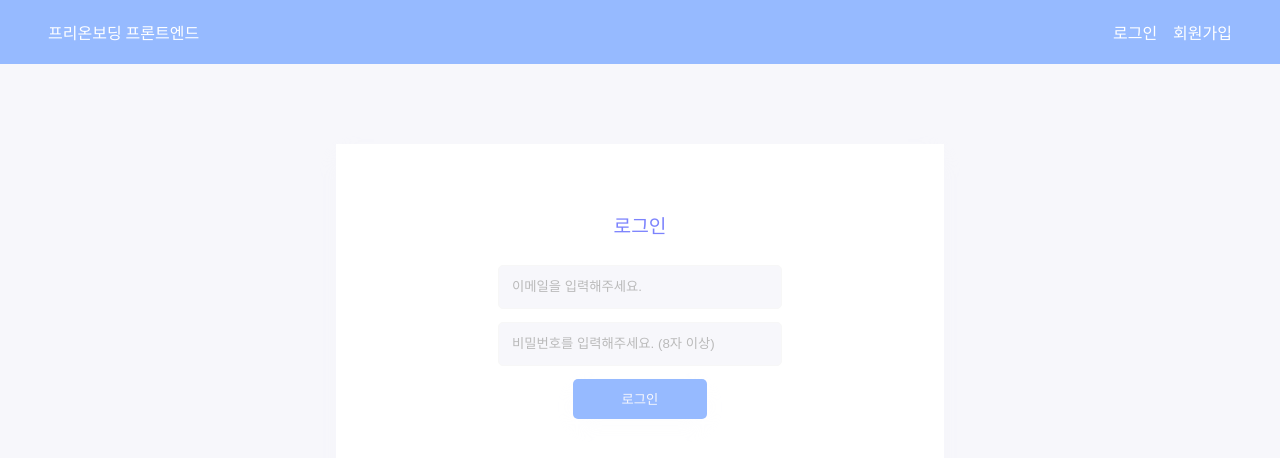
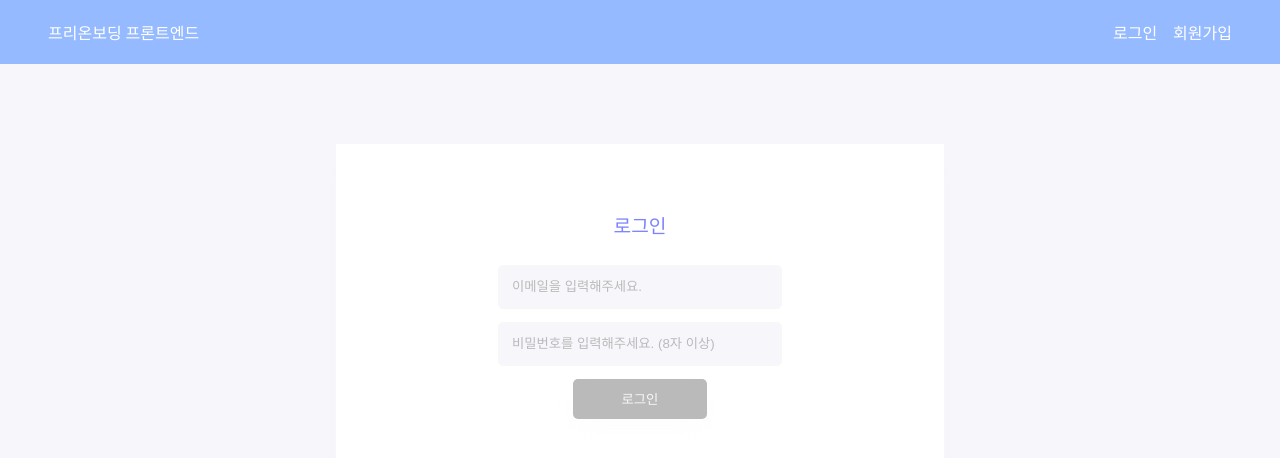
Before and after one commit to YejinHwang-D/wanted-pre-onboarding-frontend, a React (Create React App) app: page /signin in a window 1280 px wide. Shown: the top 458 px of the page. Built offline with nearby package versions, Linux system fonts and the light colour scheme; a web font is replaced by a local one.

Commit message:
style: disabled 버튼 스타일 추가

```diff
--- a/src/component/Signin.js
+++ b/src/component/Signin.js
@@ -52,19 +52,28 @@ const Button = styled.button`
   border: none;
   border-radius: 5px;
   margin-top: 0.5em;
+  width: 10em;
+  height: 3em;
+  box-shadow: rgba(247, 247, 251, 0.2) 0px 8px 24px;
   background-color: #96baff;
   color: #f7f7fb;
-  width: 10em;
-  height: 3em;
-  display: flex;
-  justify-content: space-around;
-  align-items: center;
-  box-shadow: rgba(247, 247, 251, 0.2) 0px 8px 24px;
   cursor: pointer;
+
   &:hover {
     background-color: #fad7d7;
     color: #595959;
   }
+
+  &:disabled {
+    background-color: #bababa;
+    cursor: auto;
+    &:hover {
+      background: #bababa;
+      color: white;
+    }
+  }
+}
+
 `;
 
 function Signin() {
--- a/src/component/Signup.js
+++ b/src/component/Signup.js
@@ -51,18 +51,25 @@ const Button = styled.button`
   border: none;
   border-radius: 5px;
   margin-top: 0.5em;
+  width: 10em;
+  height: 3em;
+  box-shadow: rgba(247, 247, 251, 0.2) 0px 8px 24px;
+  cursor: pointer;
   background-color: #96baff;
   color: #f7f7fb;
-  width: 10em;
-  height: 3em;
-  display: flex;
-  justify-content: space-around;
-  align-items: center;
-  box-shadow: rgba(247, 247, 251, 0.2) 0px 8px 24px;
-  cursor: pointer;
+
   &:hover {
     background-color: #fff2f2;
     color: #96baff;
+  }
+
+  &:disabled {
+    background-color: #bababa;
+    cursor: auto;
+    &:hover {
+      background: #bababa;
+      color: white;
+    }
   }
 `;
 
```
